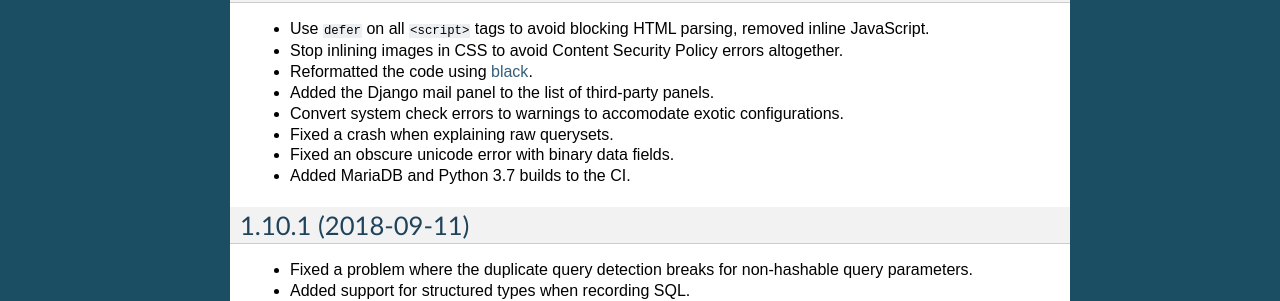
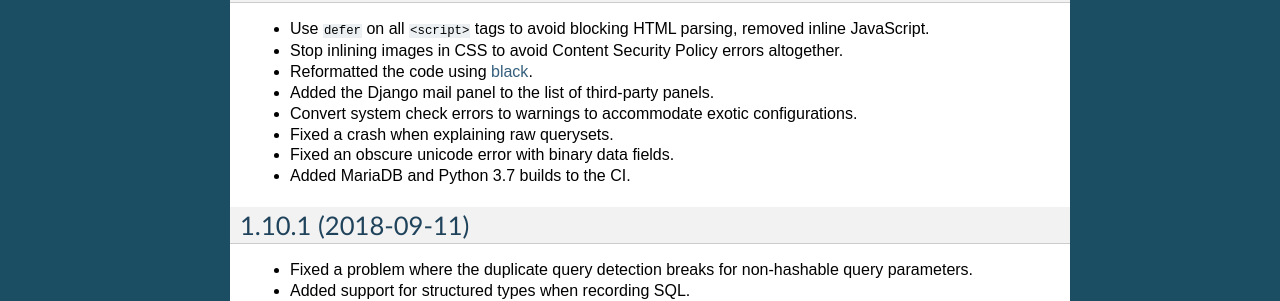
Before and after one commit to jazzband/django-debug-toolbar, a Sphinx documentation site: the page built from docs/changes.rst, in a window 1280 px wide and 900 px high, scrolled down 764 px. Shown: the part 155-456 px from the top of the window. Built offline with Sphinx 7.4.7, drawn with Linux system fonts in a browser that asks for light colours.

Commit message:
Fix typo

```diff
--- a/docs/changes.rst
+++ b/docs/changes.rst
@@ -49,7 +49,7 @@
   altogether.
 * Reformatted the code using `black <https://github.com/ambv/black>`__.
 * Added the Django mail panel to the list of third-party panels.
-* Convert system check errors to warnings to accomodate exotic
+* Convert system check errors to warnings to accommodate exotic
   configurations.
 * Fixed a crash when explaining raw querysets.
 * Fixed an obscure unicode error with binary data fields.
```
